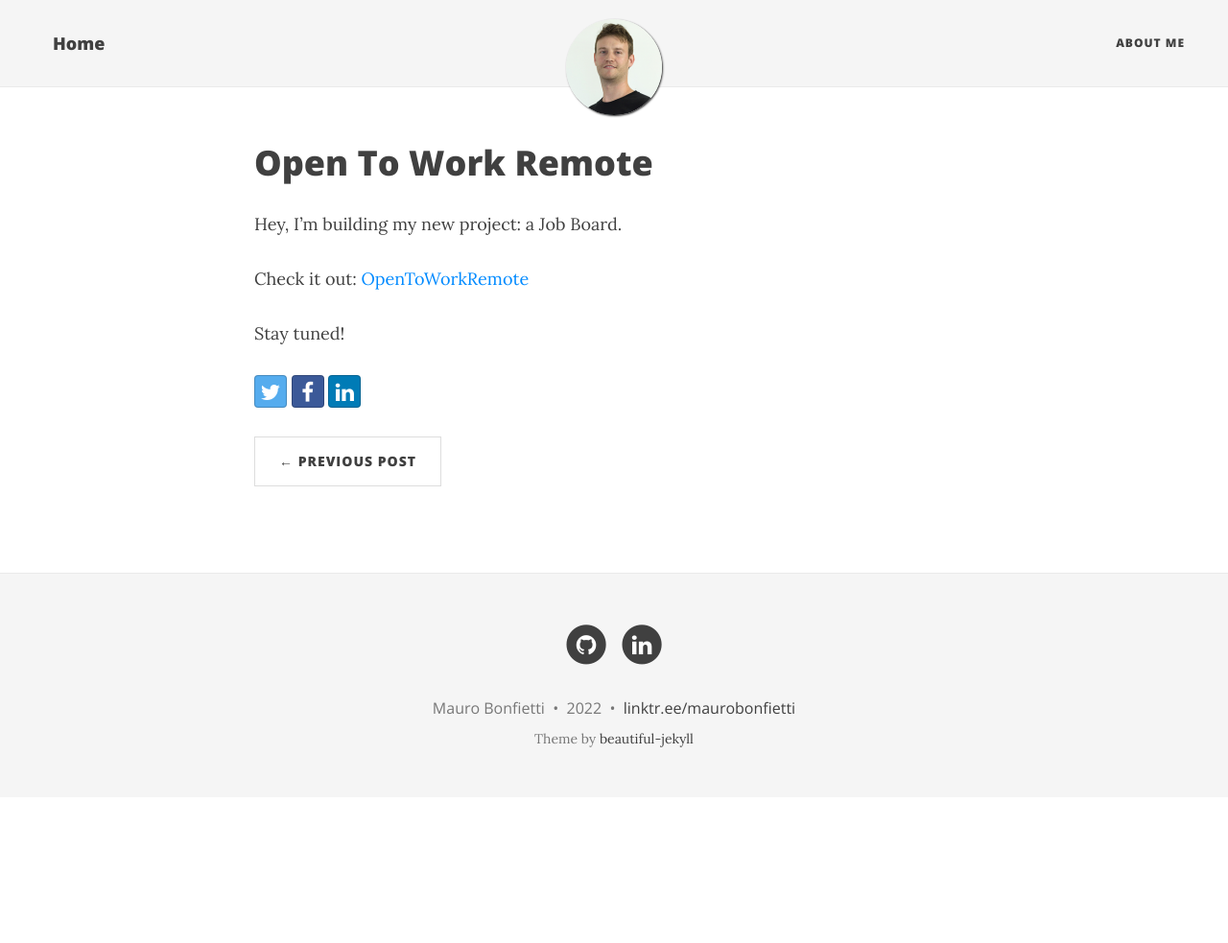
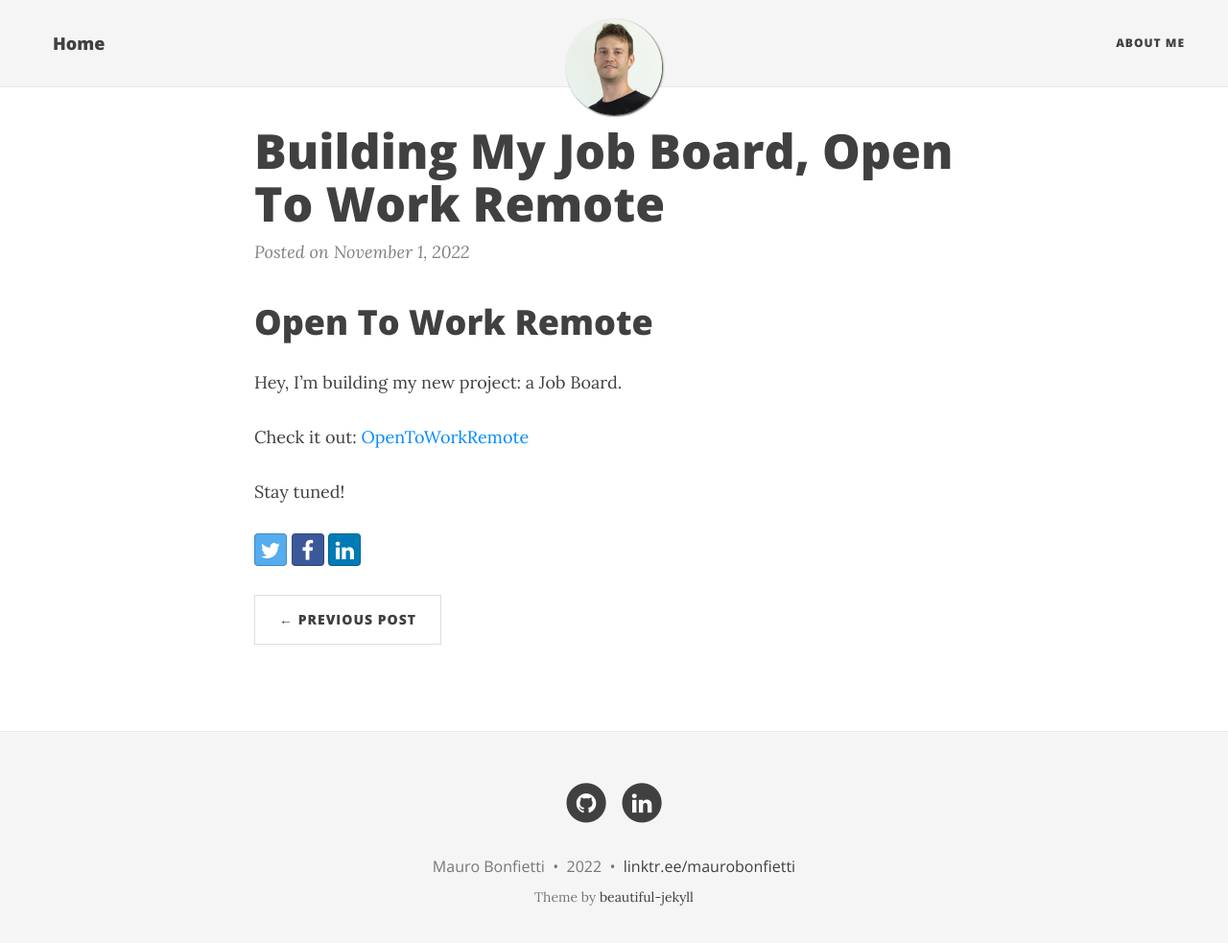
Before and after one commit to maurobonfietti/mauro.github.io, a Jekyll site: the page built from _posts/2022-11-01-open-to-work-remote.md, in a window 1280 px wide and 996 px high. Shown: the top 983 px of the window at 96% size. Built offline with Jekyll 4.4.1, drawn with Linux system fonts in a browser that asks for light colours; nearby versions of some CDN libraries.

Commit message:
Fix post title

```diff
--- a/_posts/2022-11-01-open-to-work-remote.md
+++ b/_posts/2022-11-01-open-to-work-remote.md
@@ -1,6 +1,6 @@
 ---
 layout: post
-title: Building My Job Board: Open To Work Remote
+title: Building My Job Board, Open To Work Remote
 ---
 
 # Open To Work Remote
```
